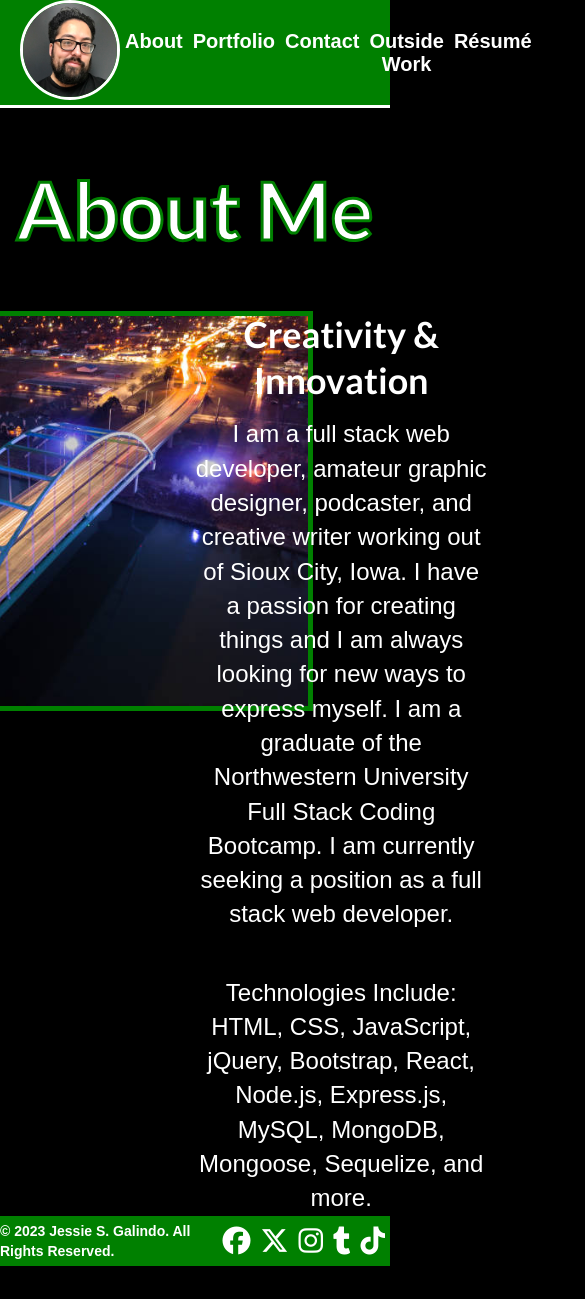
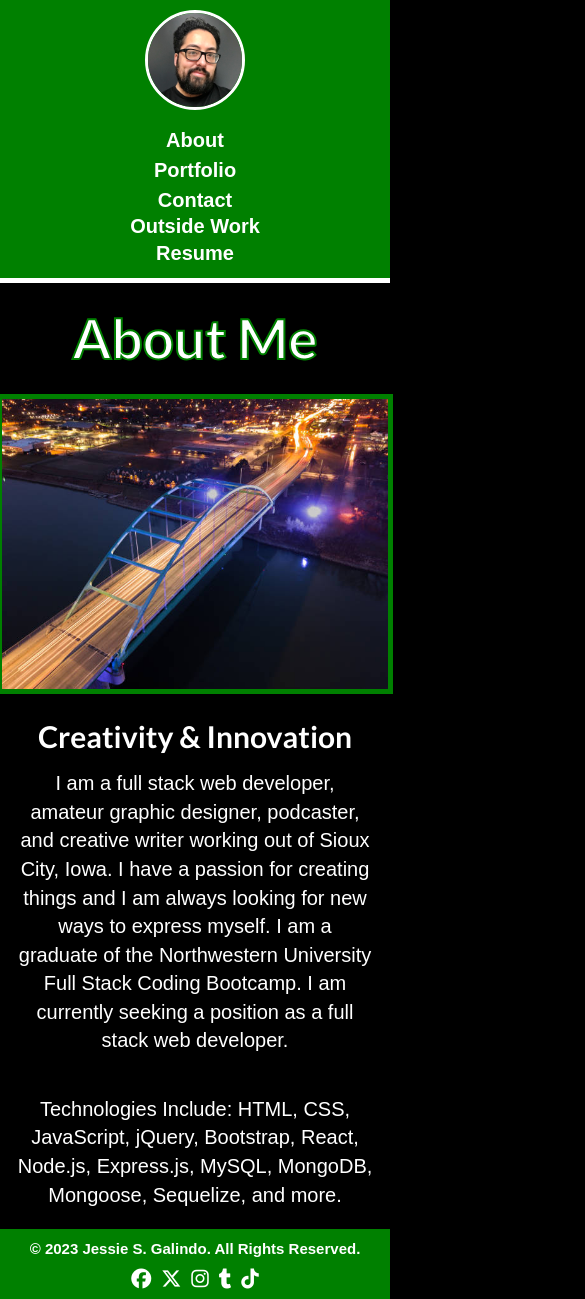
Before and after one commit to MrMessyFace/jessie-galindo-portfolio-2.0, a React (Create React App) app: page /about in a window 390 px wide. Shown: the top 1299 px of the page, 585 px wide, since content can reach past the window. Before the commit the page ends 1266 px from the top, so only its background shows below. Built offline with nearby package versions, Linux system fonts and the light colour scheme.

Commit message:
updated mobile css

```diff
--- a/public/index.html
+++ b/public/index.html
@@ -2,47 +2,21 @@
 <html lang="en">
   <head>
     <meta charset="UTF-8" />
-    <link rel='icon' href='%PUBLIC_URL%/favicon.ico' />
+    <link rel="icon" href="%PUBLIC_URL%/favicon.ico" />
     <meta name="viewport" content="width=device-width, initial-scale=1" />
     <meta
       name="keywords"
       content="jessie galindo, mrmessyface, the mess, messed up comics, messed up wrestling, web design, web, development, web development, website, freelance, designer, freelancing"
     />
-    <meta name="theme-color" content="#000000" />
     <meta
       name="description"
-      content="Web site created using create-react-app"
+      content="Web site and portfolio for Jessie S. Galindo, a web developer and designer."
     />
-    <!--
-      manifest.json provides metadata used when your web app is installed on a
-      user's mobile device or desktop. See https://developers.google.com/web/fundamentals/web-app-manifest/
-    -->
-    <link rel="manifest" href="%PUBLIC_URL%/manifest.json" />
-    <!--
-      Notice the use of %PUBLIC_URL% in the tags above.
-      It will be replaced with the URL of the `public` folder during the build.
-      Only files inside the `public` folder can be referenced from the HTML.
-
-      Unlike '/favicon.ico' or 'favicon.ico', '%PUBLIC_URL%/favicon.ico' will
-      work correctly both with client-side routing and a non-root public URL.
-      Learn how to configure a non-root public URL by running `npm run build`.
-    -->
     <title>Jessie S. Galindo</title>
   </head>
-
   <body>
     <noscript>You need to enable JavaScript to run this app.</noscript>
     <div id="root"></div>
-    <!--
-      This HTML file is a template.
-      If you open it directly in the browser, you will see an empty page.
-
-      You can add webfonts, meta tags, or analytics to this file.
-      The build step will place the bundled scripts into the <body> tag.
-
-      To begin the development, run `npm start` or `yarn start`.
-      To create a production bundle, use `npm run build` or `yarn build`.
-    -->
     <script
       src="https://kit.fontawesome.com/1167eaf0f6.js"
       crossorigin="anonymous"
--- a/src/assets/css/App.css
+++ b/src/assets/css/App.css
@@ -28,7 +28,7 @@ body {
 
 .navbar {
   align-items: center;
-  border-bottom: 3px solid white;
+  border-bottom: 5px solid white;
 }
 
 .navbar-image {
@@ -195,7 +195,8 @@ body {
 }
 
 .portfolio-section a:hover,
-.portfolio-item a:hover, .contact-info a:hover {
+.portfolio-item a:hover,
+.contact-info a:hover {
   color: green;
 }
 
@@ -204,6 +205,7 @@ body {
   width: 300px;
   border: 5px solid green;
   border-radius: 10px;
+  overflow: hidden;
 }
 
 .contact-section {
@@ -273,6 +275,168 @@ body {
   font-size: 14px;
 }
 
-.contact-info a, .link-icon a {
+.contact-info a,
+.link-icon a {
   color: white;
 }
+
+@media screen and (max-width: 768px) {
+  .navbar {
+    flex-direction: column;
+    width: 100%;
+    padding-bottom: 10px;
+  }
+
+  .navbar-image {
+    margin-left: 0px;
+    margin-top: 10px;
+    margin-bottom: 10px;
+  }
+
+  .navbar-right {
+    flex-direction: column;
+    align-items: center;
+    font-size: 20px;
+    margin-left: 0px;
+    margin-right: 0px;
+  }
+
+  .navbar-right a {
+    margin: 5px;
+  }
+
+  .navbar-right a:hover,
+  .dropdown-menu:hover,
+  .link-icon a:hover {
+    color: white;
+  }
+
+  .banner {
+    width: 100%;
+    margin-top: 200px;
+  }
+
+  .banner h1 {
+    font-size: 55px;
+    -webkit-text-stroke: 1.5px white;
+    text-align: center;
+  }
+
+  .banner h2 {
+    font-size: 35px;
+    -webkit-text-stroke: 1.25px green;
+    text-align: center;
+  }
+
+  .about-section,
+  .portfolio-section,
+  .contact-section,
+  .not-found-section {
+    width: 100%;
+    margin-left: 0px;
+    margin-right: 0px;
+  }
+
+  .about-section h2,
+  .portfolio-section h2,
+  .contact-section h2 {
+    font-size: 55px;
+    margin-top: 20px;
+    margin-bottom: 20px;
+    -webkit-text-stroke: 2px green;
+  }
+
+  .about {
+    display: flex;
+    flex-direction: column;
+    justify-content: center;
+    align-items: center;
+    text-align: center;
+    font-size: 20px;
+    margin-bottom: 20px;
+  }
+
+  .aboutimg {
+    flex-direction: column;
+    align-items: center;
+    width: 100%;
+    margin-left: 0px;
+    margin-right: 0px;
+  }
+
+  .aboutimg img {
+    max-height: 300px;
+    border: 5px solid green;
+    margin-left: 0px;
+    margin-right: 0px;
+    margin-bottom: 20px;
+  }
+
+  .aboutme {
+    width: 90%;
+    margin-left: 20px;
+    margin-right: 20px;
+    margin-bottom: 20px;
+  }
+
+  .aboutme h3 {
+    font-size: 30px;
+  }
+
+  .portfolio-section {
+    margin-bottom: 40px;
+  }
+
+  .portfolio-row {
+    margin-bottom: 10px;
+  }
+
+  .portfolio-item {
+    font-size: 15px;
+    margin-left: 0px;
+    margin-right: 0px;
+    height: auto;
+    padding-bottom: 10px;
+  }
+
+  .contact-section {
+    text-align: center;
+    font-size: 18px;
+  }
+
+  .contact-form {
+    width: 90%;
+  }
+
+  .contact-form Form {
+    background-color: white;
+    border: 5px solid green;
+    border-radius: 10px;
+    padding: 20px;
+  }
+
+  .contact-info {
+    display: flex;
+    justify-content: space-evenly;
+    width: 100%;
+    margin-top: 20px;
+  }
+
+  .footer {
+    flex-direction: column;
+    justify-content: center;
+    align-items: center;
+    height: auto;
+    font-size: 10px;
+    padding: 5px;
+  }
+
+  .copyright,
+  .socials {
+    margin: 5px;
+  }
+
+  .copyright {
+    font-size: 15px;
+  }
+}
--- a/src/components/MorePortfolio.js
+++ b/src/components/MorePortfolio.js
@@ -5,6 +5,60 @@ const MorePortfolio = () => {
     <div className="portfolio-section">
       <h2>More Portfolio</h2>
       <div className="portfolio-row">
+        <div className="portfolio-item">
+          <h3>Note Taker</h3>
+          <a
+            href="https://notes-app-jg2023.herokuapp.com/"
+            target="_blank"
+            rel="noopener noreferrer"
+            title="Note Taker"
+          >
+            <img
+              src={require("../assets/images/note-taker-screenshot.jpg")}
+              alt="Note Taker"
+            ></img>
+          </a>
+          <p>
+            A note taking app.{" "}
+            <a
+              href="https://github.com/MrMessyFace/note-taker"
+              target="_blank"
+              rel="noopener noreferrer"
+              title="Note Taker GitHub Repo"
+            >
+              <i className="fa-brands fa-github" alt="Github"></i>
+            </a>
+          </p>
+          <p>
+            Technologies used: Express.JS,{" "}
+            <i className="fa-brands fa-html5" alt="HTML5" title="HTML5"></i>,{" "}
+            <i className="fa-brands fa-css3" alt="CSS 3" title="CSS 3"></i>,{" "}
+            <i
+              className="fa-brands fa-js"
+              alt="JavaScript"
+              title="JavaScript"
+            ></i>
+            ,{" "}
+            <i
+              className="fa-brands fa-node-js"
+              alt="Node.JS"
+              title="Node.JS"
+            ></i>
+            ,{" "}
+            <i
+              className="fa-brands fa-bootstrap"
+              alt="Bootstrap"
+              title="Bootstrap"
+            ></i>
+            , and{" "}
+            <i
+              className="fa-brands fa-font-awesome"
+              alt="Font Awesome"
+              title="Font Awesome"
+            ></i>
+            .
+          </p>
+        </div>
         <div className="portfolio-item">
           <h3>SVG Logo Maker</h3>
           <a
--- a/src/components/Navbar.js
+++ b/src/components/Navbar.js
@@ -21,7 +21,7 @@ const Navbar = () => {
             <a href="https://www.youtube.com/@IABProductions" target="blank" rel="noopener noreferrer">IAB Productions</a>
           </div>
         </div>
-        <a href={pdf} target="_blank" rel="noopener noreferrer">Résumé</a>
+        <a href={pdf} target="_blank" rel="noopener noreferrer">Resume</a>
       </nav>
     </nav>
   );
--- a/src/components/Portfolio.js
+++ b/src/components/Portfolio.js
@@ -59,6 +59,48 @@ const Portfolio = () => {
             .
           </p>
         </div> */}
+        <div className="portfolio-item">
+          <h3>Barber by Juan</h3>
+          <a
+            href="https://www.barberbyjuan.com/"
+            target="_blank"
+            rel="noopener noreferrer"
+            title="Barber by Juan"
+          >
+            <img
+              src={require("../assets/images/barber-by-juan-screenshot.png")}
+              alt="Barber by Juan"
+            ></img>
+          </a>
+          <p>
+            A website for a barber shop in Garland, Texas.{" "}
+            <a
+              href="https://github.com/MrMessyFace/barber-by-juan"
+              target="_blank"
+              rel="noopener noreferrer"
+              title="Barber by Juan GitHub Repo"
+            >
+              <i className="fa-brands fa-github" alt="Github"></i>
+            </a>
+          </p>
+          <p>
+            Technologies used: Apollo, React, React Player,{" "}
+            <i className="fa-brands fa-html5" alt="HTML5" title="HTML5"></i>,{" "}
+            <i className="fa-brands fa-css3" alt="CSS3" title="CSS 3"></i>,{" "}
+            <i
+              className="fa-brands fa-js"
+              alt="JavaScript"
+              title="JavaScript"
+            ></i>
+            , and{" "}
+            <i
+              className="fa-brands fa-node-js"
+              alt="Node.JS"
+              title="Node.JS"
+            ></i>
+            .
+          </p>
+        </div>
         {/* <div className="portfolio-item">
           <h3>NetMinder</h3>
           <a
@@ -350,60 +392,6 @@ const Portfolio = () => {
             .
           </p>
         </div>
-        <div className="portfolio-item">
-          <h3>Note Taker</h3>
-          <a
-            href="https://notes-app-jg2023.herokuapp.com/"
-            target="_blank"
-            rel="noopener noreferrer"
-            title="Note Taker"
-          >
-            <img
-              src={require("../assets/images/note-taker-screenshot.jpg")}
-              alt="Note Taker"
-            ></img>
-          </a>
-          <p>
-            A note taking app.{" "}
-            <a
-              href="https://github.com/MrMessyFace/note-taker"
-              target="_blank"
-              rel="noopener noreferrer"
-              title="Note Taker GitHub Repo"
-            >
-              <i className="fa-brands fa-github" alt="Github"></i>
-            </a>
-          </p>
-          <p>
-            Technologies used: Express.JS,{" "}
-            <i className="fa-brands fa-html5" alt="HTML5" title="HTML5"></i>,{" "}
-            <i className="fa-brands fa-css3" alt="CSS 3" title="CSS 3"></i>,{" "}
-            <i
-              className="fa-brands fa-js"
-              alt="JavaScript"
-              title="JavaScript"
-            ></i>
-            ,{" "}
-            <i
-              className="fa-brands fa-node-js"
-              alt="Node.JS"
-              title="Node.JS"
-            ></i>
-            ,{" "}
-            <i
-              className="fa-brands fa-bootstrap"
-              alt="Bootstrap"
-              title="Bootstrap"
-            ></i>
-            , and{" "}
-            <i
-              className="fa-brands fa-font-awesome"
-              alt="Font Awesome"
-              title="Font Awesome"
-            ></i>
-            .
-          </p>
-        </div>
       </div>
       <Link to="/more-portfolio">More Portfolio</Link>
     </div>
```
Also changed, not shown: public/manifest.json (deleted), src/assets/images/barber-by-juan-screenshot.png (added), 1 other file (tests, documents, lock files or other folders).
